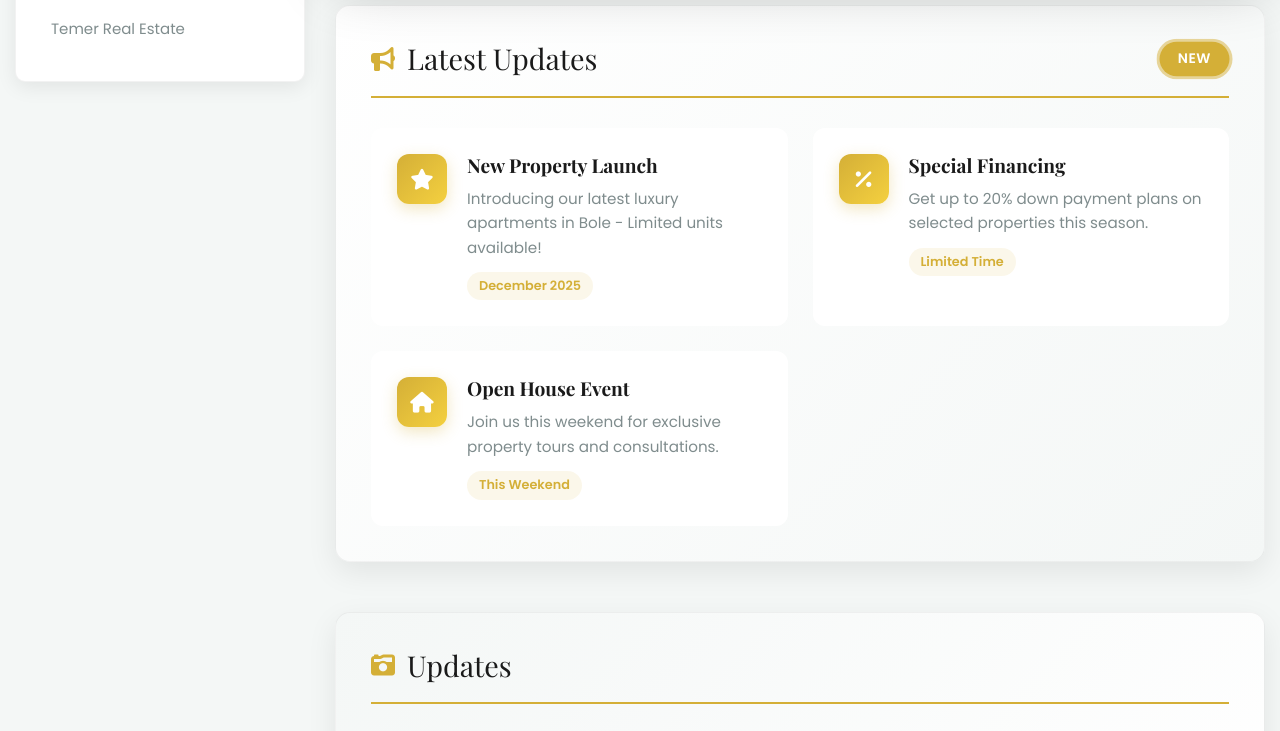
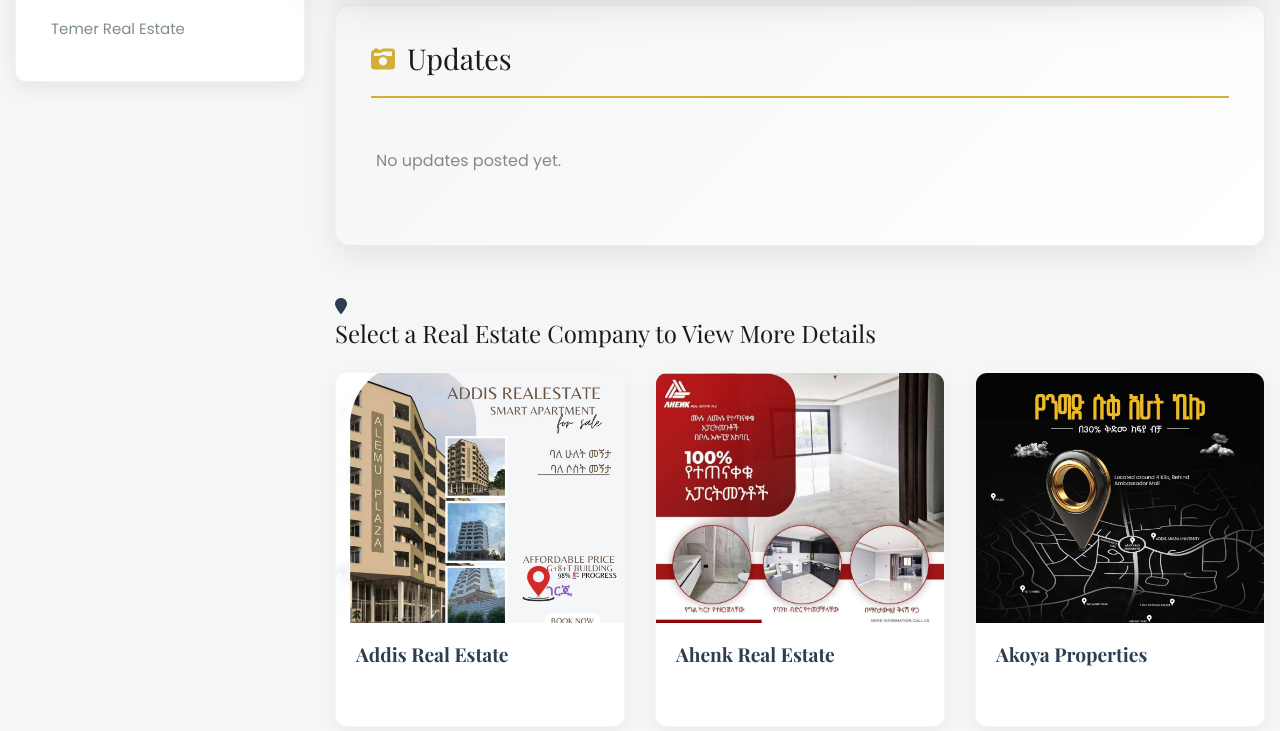
Before and after one commit to abdigeleto/ethiohomes, a plain HTML site: page index.html in a window 1280 px wide. Shown: the part 863-1594 px from the top of the page. Drawn offline with nearby package versions, Linux system fonts and the light colour scheme; no server answers.

Commit message:
Remove hardcoded Latest Updates news section

```diff
--- a/index.html
+++ b/index.html
@@ -151,41 +151,6 @@
                         </div>
                         <!-- End Hero Slider -->
 
-                        <!-- News & Announcements Section -->
-                        <div class="news-section">
-                            <div class="news-header">
-                                <h3><i class="fa fa-bullhorn"></i> Latest Updates</h3>
-                                <span class="news-badge">New</span>
-                            </div>
-                            <div class="news-carousel">
-                                <div class="news-item">
-                                    <div class="news-icon"><i class="fa fa-star"></i></div>
-                                    <div class="news-content">
-                                        <h4>New Property Launch</h4>
-                                        <p>Introducing our latest luxury apartments in Bole - Limited units available!
-                                        </p>
-                                        <span class="news-date">December 2025</span>
-                                    </div>
-                                </div>
-                                <div class="news-item">
-                                    <div class="news-icon"><i class="fa fa-percent"></i></div>
-                                    <div class="news-content">
-                                        <h4>Special Financing</h4>
-                                        <p>Get up to 20% down payment plans on selected properties this season.</p>
-                                        <span class="news-date">Limited Time</span>
-                                    </div>
-                                </div>
-                                <div class="news-item">
-                                    <div class="news-icon"><i class="fa fa-home"></i></div>
-                                    <div class="news-content">
-                                        <h4>Open House Event</h4>
-                                        <p>Join us this weekend for exclusive property tours and consultations.</p>
-                                        <span class="news-date">This Weekend</span>
-                                    </div>
-                                </div>
-                            </div>
-                        </div>
-                        <!-- End News Section -->
 
                         <!-- Owner Posts Section -->
                         <div class="owner-posts-section mb-5">
```
